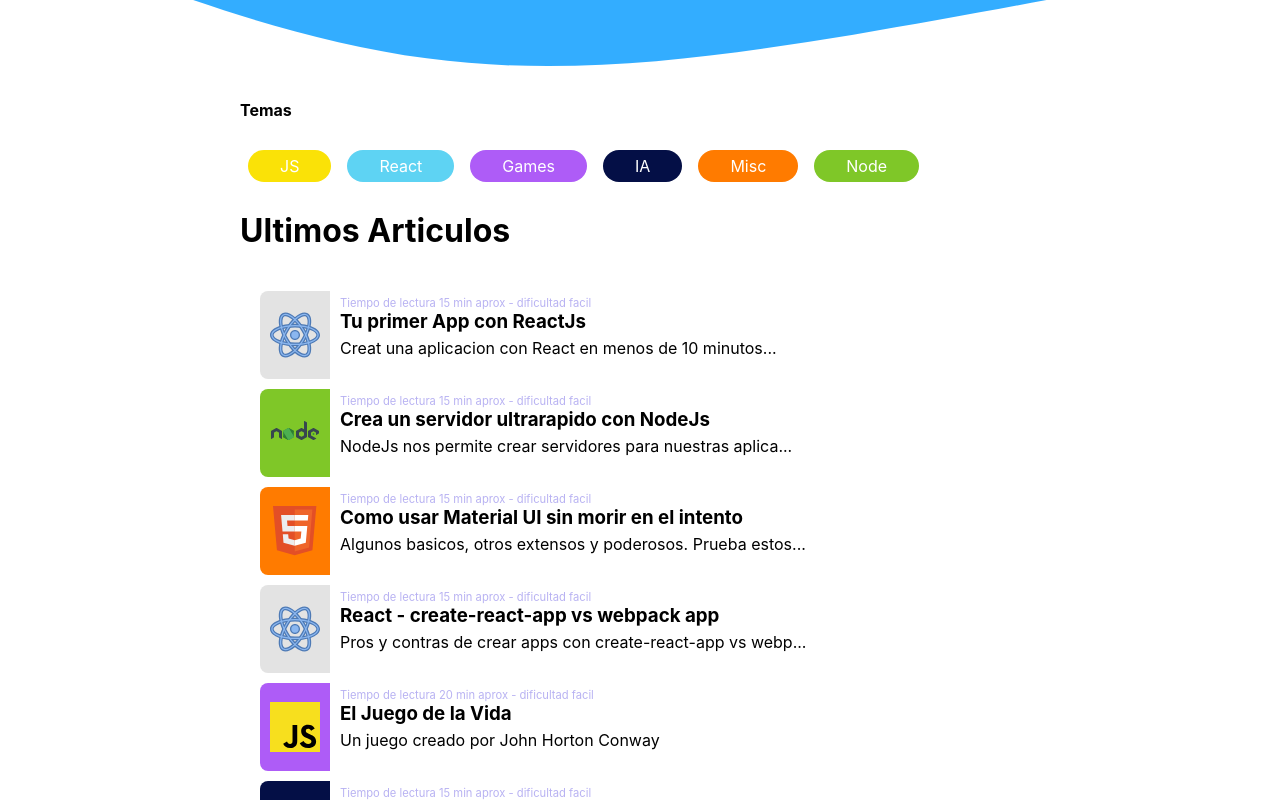
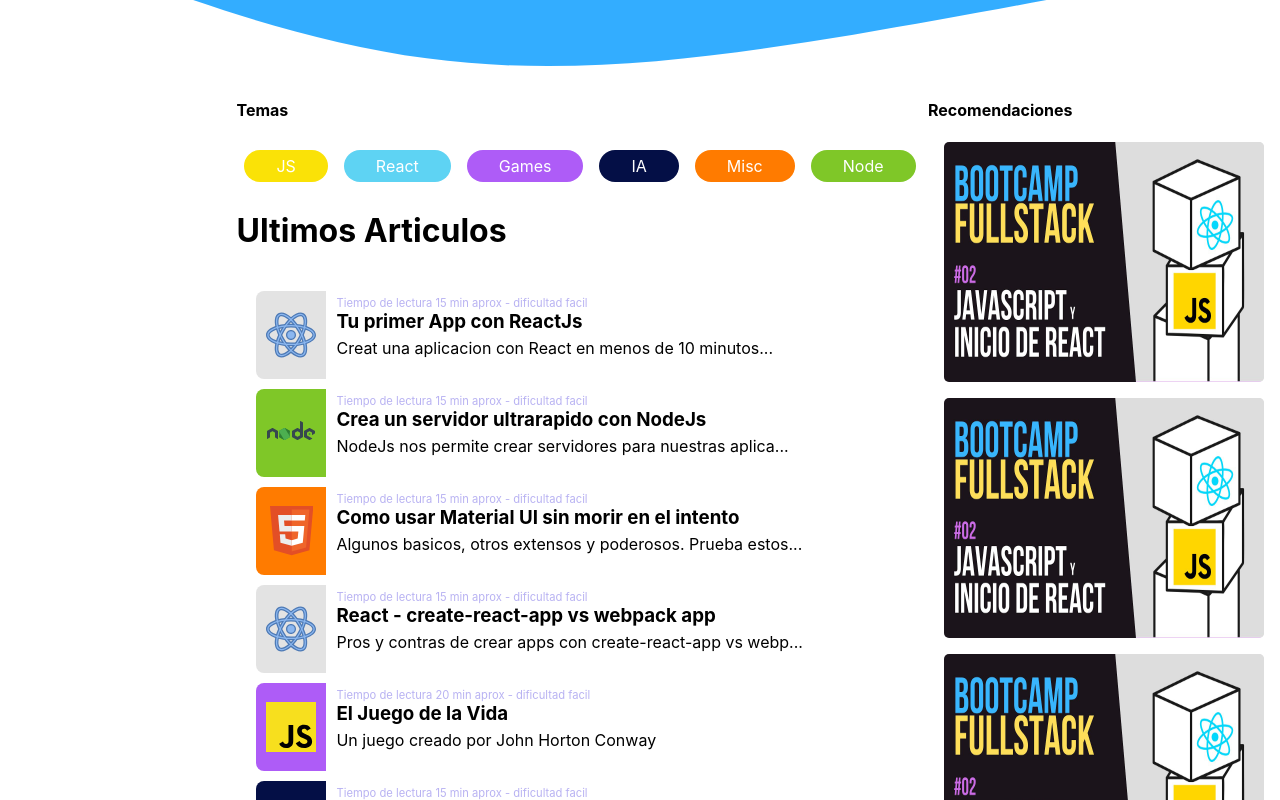
Before and after one commit to lucasangelino/maidan, a Next.js app: page / in a window 1280 px wide. Shown: the top 800 px of the page. Built offline with nearby package versions, Linux system fonts and the light colour scheme.

Commit message:
MAI change grid layout

```diff
--- a/components/core/layout/index.js
+++ b/components/core/layout/index.js
@@ -13,9 +13,9 @@
           <Navbar />
         </div>
         <div className={content}>{children}</div>
-        {/* <div className={sidebar}>
+        <div className={sidebar}>
           <Sidebar />
-        </div> */}
+        </div>
         <div className={footer}>
           <Footer />
         </div>
--- a/components/core/layout/layout.module.css
+++ b/components/core/layout/layout.module.css
@@ -1,12 +1,11 @@
 .container {
-  margin: 0 auto;
-  padding: 0;
   display: grid;
-  grid-template-columns: 1fr 1fr 1fr 1fr;
+  height: 100vh;
+  grid-template-columns: 1fr 1fr 2fr 1fr;
   grid-template-rows: auto;
   grid-template-areas:
     "header header header header"
-    "content content content content"
+    ". content content sidebar"
     "footer footer footer footer";
 }
 
@@ -20,16 +19,12 @@
 
 .sidebar {
   grid-area: sidebar;
-  margin: 1em 5em;
+  margin: 0 auto;
 }
 
 .content {
   grid-area: content;
   margin: 0 auto;
-  height: 100%;
-  padding: 0;
-  width: 100%;
-  max-width: 50rem;
 }
 
 @media screen and (max-width: 860px) {
--- a/components/core/sidebar/index.js
+++ b/components/core/sidebar/index.js
@@ -6,9 +6,7 @@
   const { sidebar_container } = styles;
   return (
     <>
-      <div>
-        <h4>Recomendaciones</h4>
-      </div>
+      <h4>Recomendaciones</h4>
       <div className={sidebar_container}>
         {recomendations.map((recom, index) => (
           <Card key={index} title />
--- a/components/core/sidebar/sidebar.module.css
+++ b/components/core/sidebar/sidebar.module.css
@@ -1,13 +1,3 @@
 .sidebar_container {
-  padding: 10px;
-  display: flex;
   flex-wrap: wrap;
 }
-
-@media screen and (max-width: 860px) {
-  .sidebar_container {
-    width: 100%;
-    display: flex;
-    justify-content: center;
-  }
-}
--- a/styles/globals.css
+++ b/styles/globals.css
@@ -14,5 +14,4 @@
 
 * {
   box-sizing: border-box;
-  /* border: 1px dotted lightblue; */
 }
```
Also changed, not shown: pages/articles/articlepage.module.css (+9 -8 lines).
